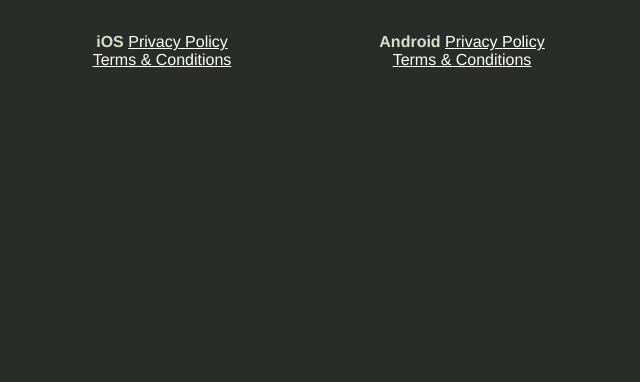
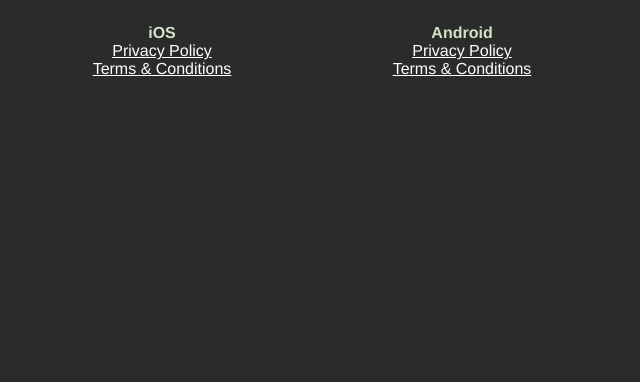
Before and after one commit to HFTSxRiDeR/HFTSxRiDeR.github.io, a plain HTML site: page index.html in a window 1280 px wide. Shown: the part 418-800 px from the top of the page, without its empty margins (328-968 px from the left). Drawn offline with Linux system fonts and the light colour scheme.

Commit message:
Update index.html

```diff
--- a/index.html
+++ b/index.html
@@ -50,12 +50,12 @@
   <br>
   <div class="privacy-block">
     <div>
-      <b>iOS</b>
+      <b>iOS</b><br>
       <a href="https://hftsxrider.github.io/hfts/arkanoid-privacy-ios.html" target="_blank">Privacy Policy</a><br>
       <a href="https://hftsxrider.github.io/hfts/arkanoid-terms-ios.html" target="_blank">Terms & Conditions</a>
     </div>
     <div>
-      <b>Android</b>
+      <b>Android</b><br>
       <a href="https://hftsxrider.github.io/hfts/arkanoid-privacy.html" target="_blank">Privacy Policy</a><br>
       <a href="https://hftsxrider.github.io/hfts/arkanoid-terms.html" target="_blank">Terms & Conditions</a>
     </div>
```
